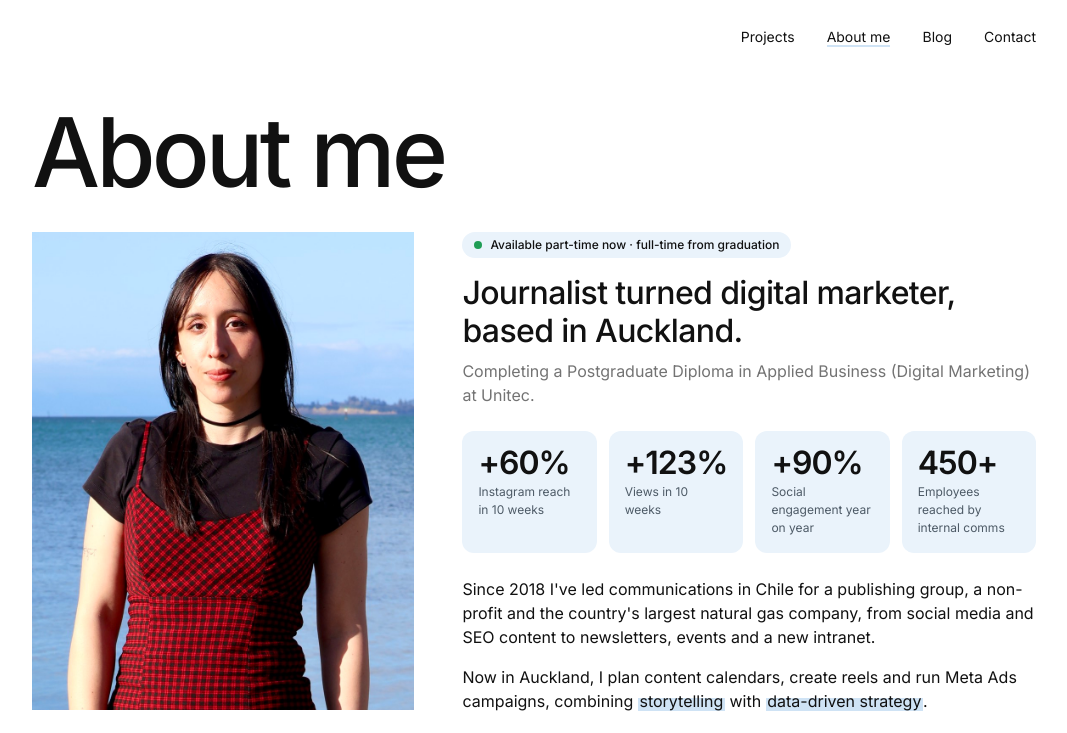
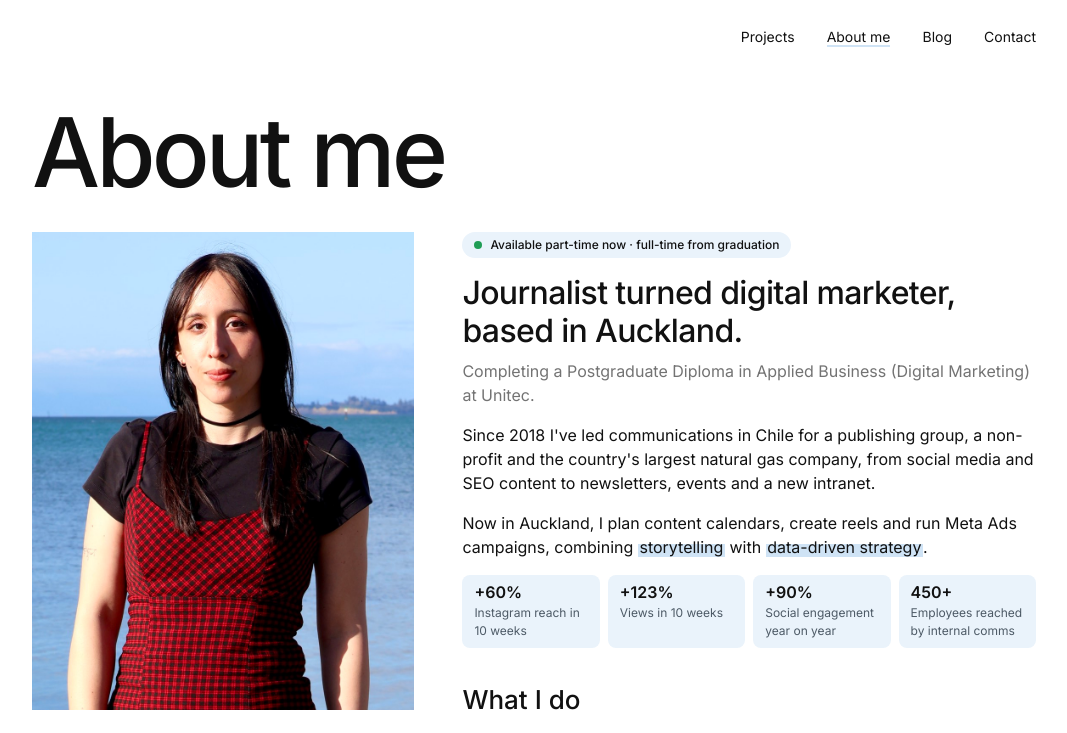
Before and after one commit to cvallescristian/dani-portfolio, a React (Vite) app: page /about in a window 1280 px wide. Shown: the top 733 px of the page, without its empty margins (106-1173 px from the left). Built offline with nearby package versions, Linux system fonts and the light colour scheme.

Commit message:
style: smaller about stats below intro

```diff
--- a/src/pages/AboutPage.css
+++ b/src/pages/AboutPage.css
@@ -70,8 +70,7 @@
 .about__stats {
   display: grid;
   grid-template-columns: repeat(2, 1fr);
-  gap: var(--space-3);
-  margin-block: var(--space-2);
+  gap: var(--space-2);
   padding: 0;
   list-style: none;
 }
@@ -79,17 +78,16 @@
 .about__stat {
   display: flex;
   flex-direction: column;
-  gap: var(--space-1);
-  padding: var(--space-4);
-  border-radius: 12px;
+  gap: 2px;
+  padding: var(--space-2) var(--space-3);
+  border-radius: 8px;
   background: var(--color-accent-soft);
 }
 
 .about__stat-value {
-  font-size: 2rem;
+  font-size: var(--fs-base);
   font-weight: 600;
-  line-height: 1;
-  letter-spacing: -0.03em;
+  line-height: 1.2;
 }
 
 .about__stat-label {
--- a/src/pages/AboutPage.tsx
+++ b/src/pages/AboutPage.tsx
@@ -32,6 +32,11 @@ function AboutPage() {
           </p>
           <p className="about__lead">{profile.aboutLead}</p>
           <p className="about__sub">{profile.aboutSub}</p>
+          {profile.about.map((paragraph) => (
+            <p key={paragraph} className="about__paragraph">
+              {renderHighlights(paragraph)}
+            </p>
+          ))}
           <ul className="about__stats">
             {profile.stats.map((stat) => (
               <li key={stat.label} className="about__stat">
@@ -40,11 +45,6 @@ function AboutPage() {
               </li>
             ))}
           </ul>
-          {profile.about.map((paragraph) => (
-            <p key={paragraph} className="about__paragraph">
-              {renderHighlights(paragraph)}
-            </p>
-          ))}
           <h2 className="about__subheading">What I do</h2>
           <ul className="about__services">
             {profile.services.map((service) => (
```
